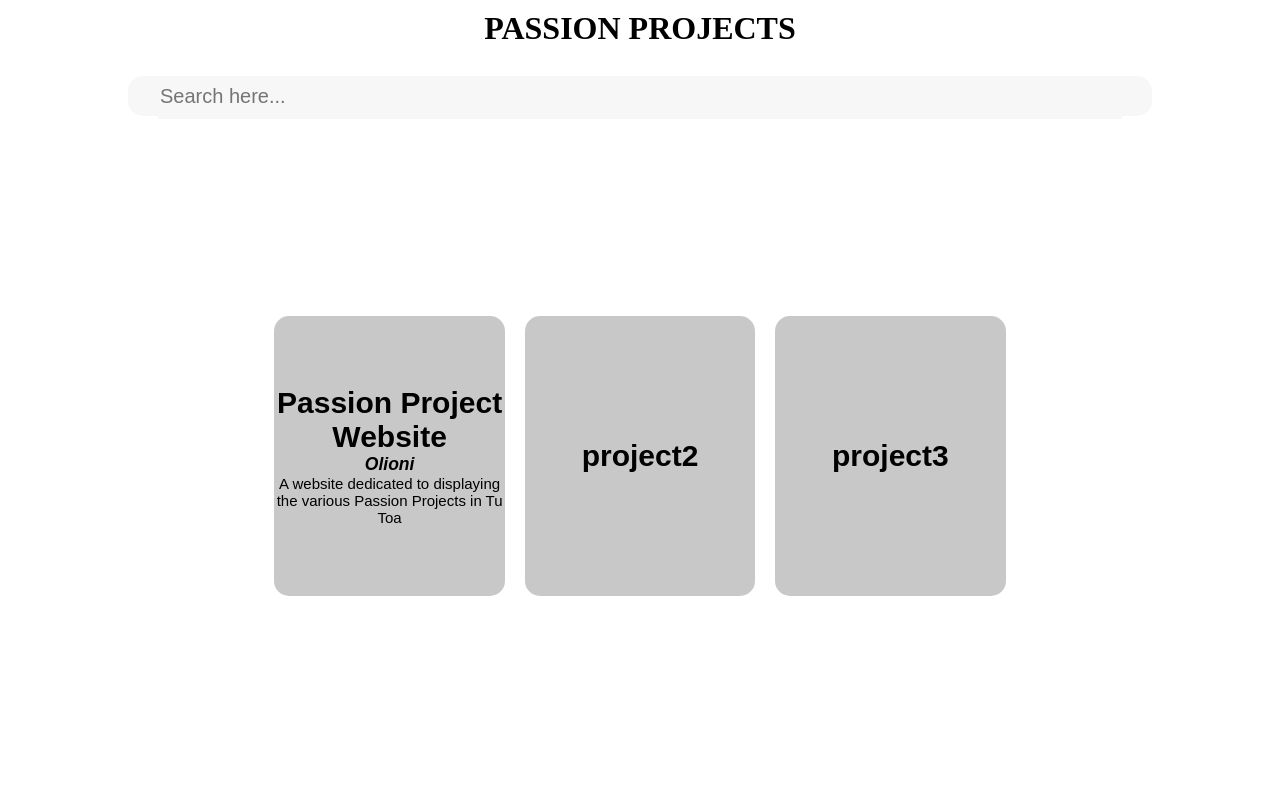
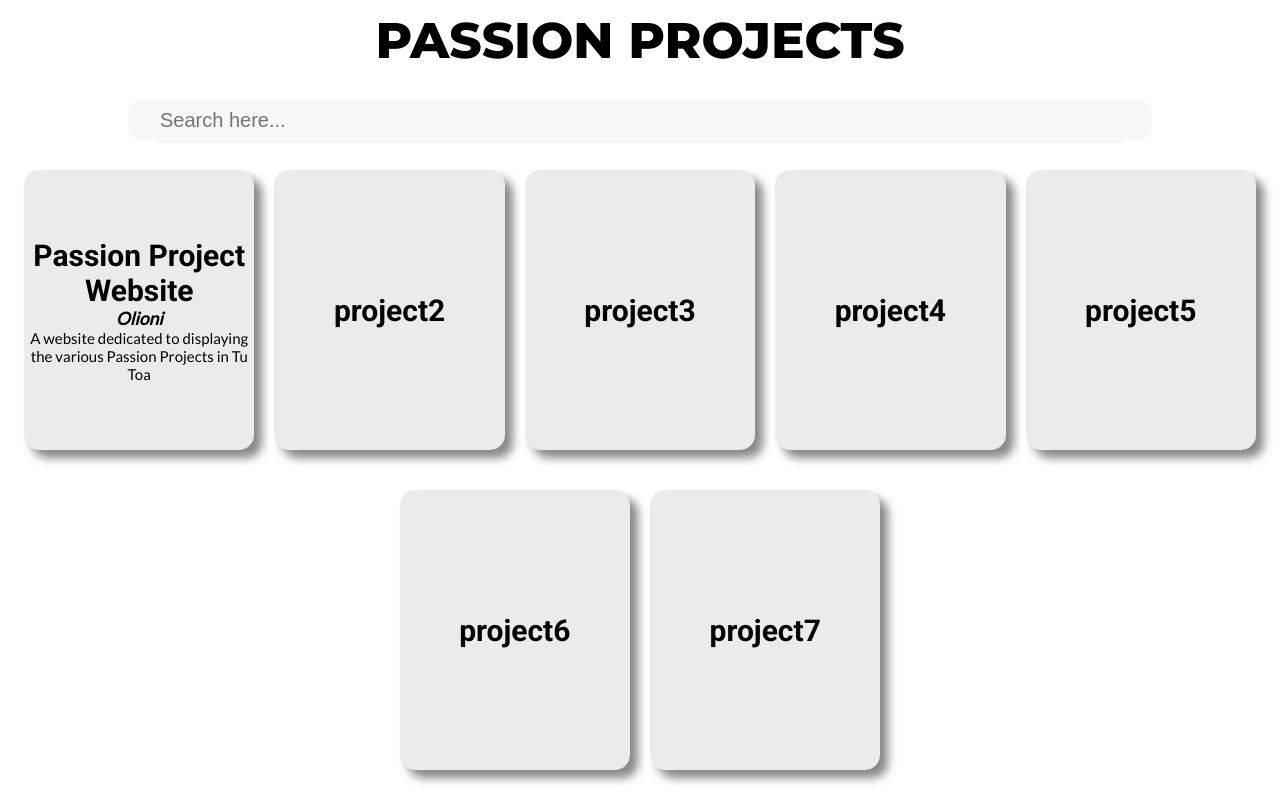
Before and after one commit to olioni/olioni-app, a Vue app: page / in a window 1280 px wide. Built offline with nearby package versions, Linux system fonts and the light colour scheme.

Commit message:
finished majority of website

```diff
--- a/public/index.html
+++ b/public/index.html
@@ -5,7 +5,7 @@
     <meta http-equiv="X-UA-Compatible" content="IE=edge">
     <meta name="viewport" content="width=device-width,initial-scale=1.0">
     <link rel="icon" href="<%= BASE_URL %>favicon.ico">
-    <title><%= htmlWebpackPlugin.options.title %></title>
+    <title>Passion Projects</title>
   </head>
   <body>
     <noscript>
--- a/src/App.vue
+++ b/src/App.vue
@@ -1,10 +1,10 @@
 <template>
   <div id="headerWrap" v-if="header">
-    <h1>PASSION PROJECTS</h1>
+    <h1 id="header">PASSION PROJECTS</h1>
   </div>
   <searchBar v-if="showSearchBar"/>
   <cards v-if="showCards" @taiohiObject="displayDashboard"/>
-  <projectDashboard v-if="showDashboard" :taiohiObj="this.taiohiObj"/>
+  <projectDashboard v-if="showDashboard" :taiohiObj="this.taiohiObj" @returnToCards="returnToCards"/>
 </template>
 
 <script>
@@ -37,12 +37,20 @@ export default {
       this.header = false
       this.showSearchBar = false
       this.showCards = false
+    },
+    returnToCards() {
+      this.showDashboard = false
+      this.header = true
+      this.showSearchBar = true
+      this.showCards = true
     }
   }
 }
 </script>
 
 <style>
+  @import url('https://fonts.googleapis.com/css2?family=Montserrat:wght@800&display=swap');
+
   * {
     margin: 0;
     }
@@ -62,7 +70,12 @@ export default {
       align-items: center;
       text-align: center;
 
-      height: 7vh;
+      height: 10vh;
       width: 100vw;
     }
+
+    #header {
+      font-family: 'Montserrat', sans-serif;
+      font-size: 50px;
+    }
 </style>
--- a/src/components/cards.vue
+++ b/src/components/cards.vue
@@ -2,7 +2,7 @@
   <div class="main">
       <div id="cardContainer">
         <div id="cardWrap" v-for="objs in cardsArr" :key="objs">
-          <div class="card" :id=objs.id @click="goToDashboard(objs)">
+          <div class="card" :style="{boxShadow: shadow}" :id=objs.id @click="goToDashboard(objs)">
             <h1 id="projectName">{{ objs.name }}</h1>
             <h3 id="taiohiName">{{ objs.taiohi.charAt(0).toUpperCase() + objs.taiohi.slice(1) }}</h3>
             <p class="cardBrief">{{ objs.brief }}</p>
@@ -25,7 +25,7 @@ export default {
           projectImg: "https://static9.depositphotos.com/1594308/1131/i/600/depositphotos_11311945-stock-photo-new-project.jpg",
           taiohi: "olioni",
           brief: "A website dedicated to displaying the various Passion Projects in Tu Toa",
-          desc: "My passion project is a website dedicated to display the various Passion Projects in Tai Wananga Tu Toa. Each project is done by a taiohi varying from the years of 9-13.",
+          desc: "My passion project is a website dedicated to display the various Passion Projects in Tai Wananga Tu Toa. Each project is done by a taiohi varying from the years of 9-13 and is a display of each persons individual passions that they would like to pursue.",
           id: "1"
         },
         {
@@ -33,6 +33,7 @@ export default {
           projectImg: "",
           taiohi: "",
           brief: "",
+          desc: "",
           id: "2"
         },
         {
@@ -40,10 +41,44 @@ export default {
           projectImg: "",
           taiohi: "",
           brief: "",
+          desc: "",
           id:"3"
-        }
+        },
+        {
+          name: "project4",
+          projectImg: "",
+          taiohi: "",
+          brief: "",
+          desc: "",
+          id:"4"
+        },
+        {
+          name: "project5",
+          projectImg: "",
+          taiohi: "",
+          brief: "",
+          desc: "",
+          id:"5"
+        },
+        {
+          name: "project6",
+          projectImg: "",
+          taiohi: "",
+          brief: "",
+          desc: "",
+          id:"6"
+        },
+        {
+          name: "project7",
+          projectImg: "",
+          taiohi: "",
+          brief: "",
+          desc: "",
+          id:"7"
+        },
       ],
-      test: 'this is a string'
+      colorArr: ['3454d1', '96cdff', 'a63d40', 'fdca40', '2afc98', 'faf2a1', 'ea9ab2', 'ffa69e', 'f18701', 'fdfcdc'],
+      shadow: '8px 8px 10px #888888'
     }
   },
   methods: {
@@ -51,6 +86,12 @@ export default {
       // console.log(objs)
       this.$emit("taiohiObject", objs)
       // this.$emit('testString', this.test)
+    },
+    generateRandomColor() {
+      let rng = Math.floor(Math.random() * this.colorArr.length)
+      let randomColor = this.colorArr[rng]
+      // console.log(randomColor)
+      return '#' + randomColor
     }
   }
 }
@@ -58,9 +99,11 @@ export default {
 
 <!-- Add "scoped" attribute to limit CSS to this component only -->
 <style scoped>
+  @import url('https://fonts.googleapis.com/css2?family=Lato&display=swap');
+  @import url('https://fonts.googleapis.com/css2?family=Roboto:wght@700&display=swap');
+
   * {
     margin: 0;
-    font-family: Arial, Helvetica, sans-serif;
   }
 
   .main {
@@ -78,13 +121,13 @@ export default {
     /* background-color: red; */
     display: flex;
     justify-content: center;
-    align-items: center;
+    align-items: flex-start;
     flex-direction: row;
     flex-wrap: wrap;
   }
 
   .card {
-    background-color: rgb(200, 200, 200);
+    background-color: #ebebeb;
     width: 18vw;
     height: 35vh;
     margin: 10px;
@@ -98,7 +141,17 @@ export default {
     align-items: center;
     flex-direction: column;
     text-align: center;
+    font-family: 'Lato', sans-serif;
+
   }
+
+  #projectName {
+    font-family: 'Roboto', sans-serif;
+  }
+
+  /* .cardBrief {
+
+  } */
 
   #taiohiName {
     font-style: italic;
--- a/src/components/projectDashboard.vue
+++ b/src/components/projectDashboard.vue
@@ -1,10 +1,40 @@
 <template>
   <div class="main">
-    <div id="projectTitleWrap">
-      <h1 id="taiohiProjectTitle"> {{ taiohiObj.taiohi.charAt(0).toUpperCase() + taiohiObj.taiohi.slice(1) + "'s " + taiohiObj.name }}</h1>
-    </div>
-    <div id="projectDescWrap">
-      <p id="taiohiProjectDesc"> {{ taiohiObj.desc }}</p>
+    <div id="insideWrap">
+      <div id="projectTitleWrap">
+        <h1 id="taiohiProjectTitle"> {{ taiohiObj.taiohi.toUpperCase() + "'S PASSION" }}</h1>
+      </div>
+      <div id="rowWrap">
+        <div class="rowWrapChild" id="projectImages">
+          <div class="projectImagesWrap topWrap">
+            <div id="topPhotosColumnWrap" class="projectImagesRows">
+              <div class="photo1" :style="{boxShadow: shadow}"></div>
+              <div class="photo2" :style="{boxShadow: shadow}"></div>
+            </div>
+            <div id="topBigPhotoWrap" class="projectImagesRows">
+              <div class="photo3" :style="{boxShadow: shadow}"></div>
+            </div>
+          </div>
+          <div class="projectImagesWrap bottomWrap">
+            <div id="bottomBigPhotoWrap" class="projectImagesRows">
+              <div class="photo3" :style="{boxShadow: shadow}"></div>
+            </div>
+            <div id="bottomPhotosColumnWrap" class="projectImagesRows">
+              <div class="photo1" :style="{boxShadow: shadow}"></div>
+              <div class="photo2" :style="{boxShadow: shadow}"></div>
+            </div>
+          </div>
+        </div>
+        <div class="rowWrapChild" id="projectInfoWrap">
+          <h3 class="projectInfo">MY PASSION PROJECT IS:</h3>
+          <p class="projectInfo" id="taiohiProjectBrief"> {{ taiohiObj.brief }} </p>
+          <br>
+          <p class="projectInfo" id="taiohiProjectDesc"> {{ taiohiObj.desc }}</p>
+        </div>
+      </div>
+      <div id="backButtonWrap">
+        <button @click="returnHome" id="backButton" :style="{boxShadow: shadow}">BACK</button>
+      </div>
     </div>
   </div>
 </template>
@@ -15,28 +45,38 @@ export default {
   props: ['taiohiObj'],
   data() {
     return {
-
+      shadow: '8px 8px 10px #888888'
     }
   },
   methods: {
-
+    returnHome() {
+      this.$emit('returnToCards')
+    }
   }
 }
 </script>
 
 <!-- Add "scoped" attribute to limit CSS to this component only -->
 <style scoped>
+  @import url('https://fonts.googleapis.com/css2?family=Montserrat:wght@800&display=swap');
+  @import url('https://fonts.googleapis.com/css2?family=Lato&display=swap');
+
   * {
     margin: 0;
   }
 
   .main {
-    width: 100vw;
+    width: 100%;
     height: 100vh;
     display: flex;
     flex-direction: column;
     align-items: center;
     justify-content: center;
+  }
+
+  #insideWrap {
+    width: 80vw;
+    height: 100vh;
   }
 
   #projectTitleWrap {
@@ -45,16 +85,128 @@ export default {
     align-items: center;
     text-align: center;
 
-    width: 100vw;
-    height: 7vh;
+    width: 100%;
+    height: 10vh;
   }
 
-  #projectDescWrap {
+  #taiohiProjectTitle {
+    font-family: 'Montserrat', sans-serif;
+    font-size: 60px;
+  }
+
+  #rowWrap {
+    width: 100%;
+    height: 78vh;
+
+    display: flex;
+
+    justify-content: center;
+    align-items: center;
+    flex-direction: row;
+
+    font-family: 'Lato', sans-serif;
+  }
+
+  .rowWrapChild {
+    display: flex;
+    justify-content: center;
+    align-items: center;
+    flex-direction: column;
+    text-align: left;
+
+    width: 50%;
+    height: 100%;
+
+    /* padding-left: 10px;
+    padding-right: 10px; */
+  }
+
+  #projectInfoWrap {
+    text-align: left;
+  }
+
+  .projectImagesWrap {
+    width: 100%;
+    height: 100%;
+
     display: flex;
     justify-content: center;
     align-items: center;
 
+  }
+
+  .projectImagesRows {
     width: 50%;
-    height: 20vh;
+    height: 100%;
+
+    display: flex;
+    justify-content: center;
+    align-items: center;
+    flex-direction: column;
+
+    /* background-color: orange;
+    border: solid 1px purple; */
+  }
+
+  #topPhotosColumnWrap, #bottomPhotosColumnWrap, #topBigPhotoWrap, #bottomBigPhotoWrap {
+    display: flex;
+    justify-content: center;
+  }
+
+  #topPhotosColumnWrap {
+    align-items: flex-end;
+  }
+
+  #topBigPhotoWrap {
+    align-items: flex-start;
+  }
+
+  #bottomPhotosColumnWrap {
+    align-items: flex-start;
+  }
+
+  #bottomBigPhotoWrap {
+    align-items: flex-end;
+  }
+
+  .photo1, .photo2, .photo3 {
+    margin: 3px;
+    border-radius: 15px;
+
+    background-color: #ebebeb;
+  }
+
+  .photo1, .photo2 {
+    width: 50%;
+    height: 60%;
+  }
+
+  .photo3 {
+    width: 90%;
+    height: 100%;
+  }
+
+  #backButtonWrap {
+    display: flex;
+    justify-content: center;
+    align-items: center;
+    height: 12vh;
+  }
+
+  #backButton {
+    border: none;
+    height: 65%;
+    width: 80%;
+    font-family: 'Montserrat', sans-serif;
+    font-size: 20px;
+    border-radius: 15px;
+    transition: 0.3s;
+  }
+
+  #backButton:hover {
+    cursor: pointer;
+    font-size: 25px;
+    width: 85%;
+    height: 70%;
   }
 </style>
```
